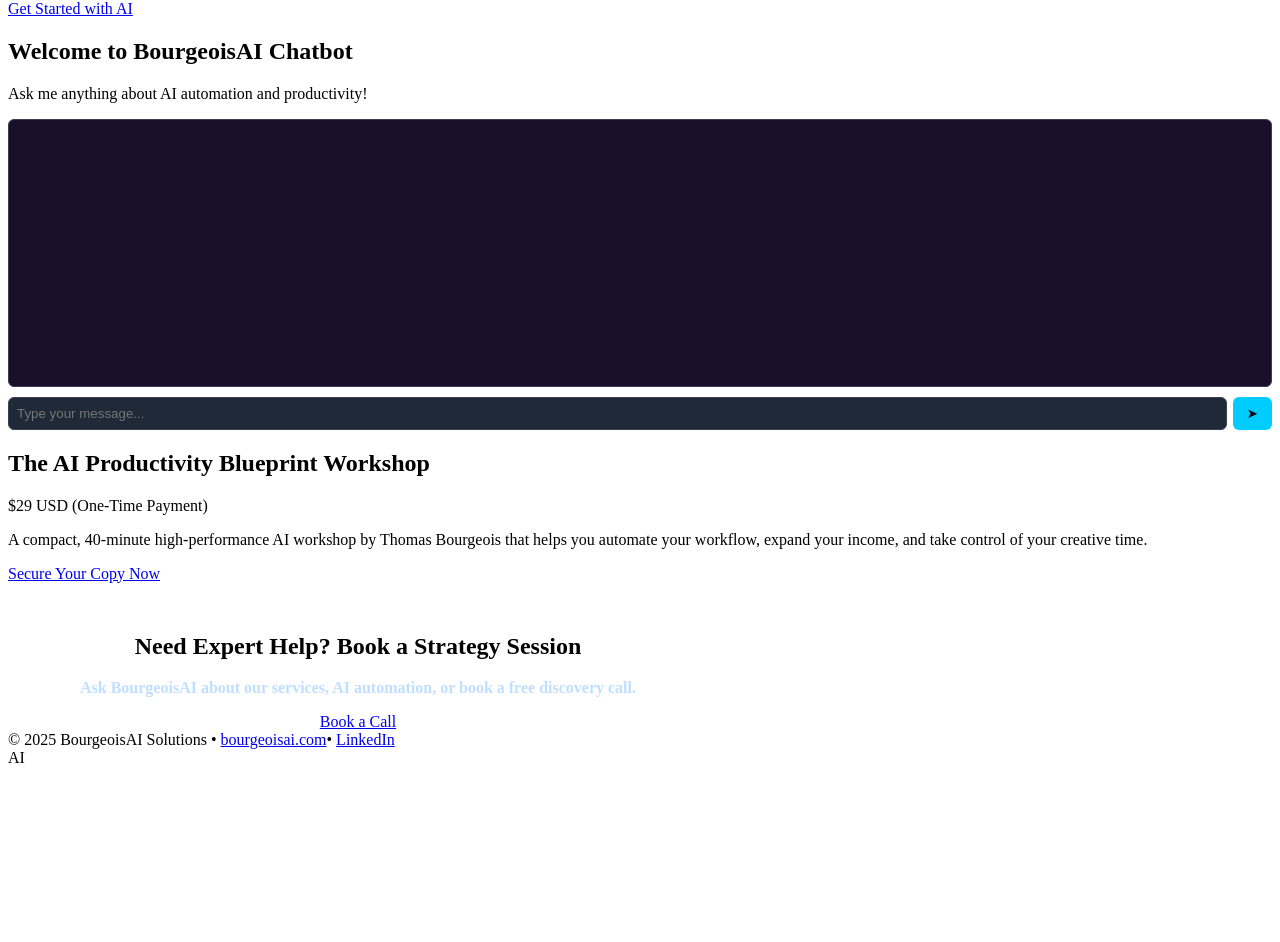
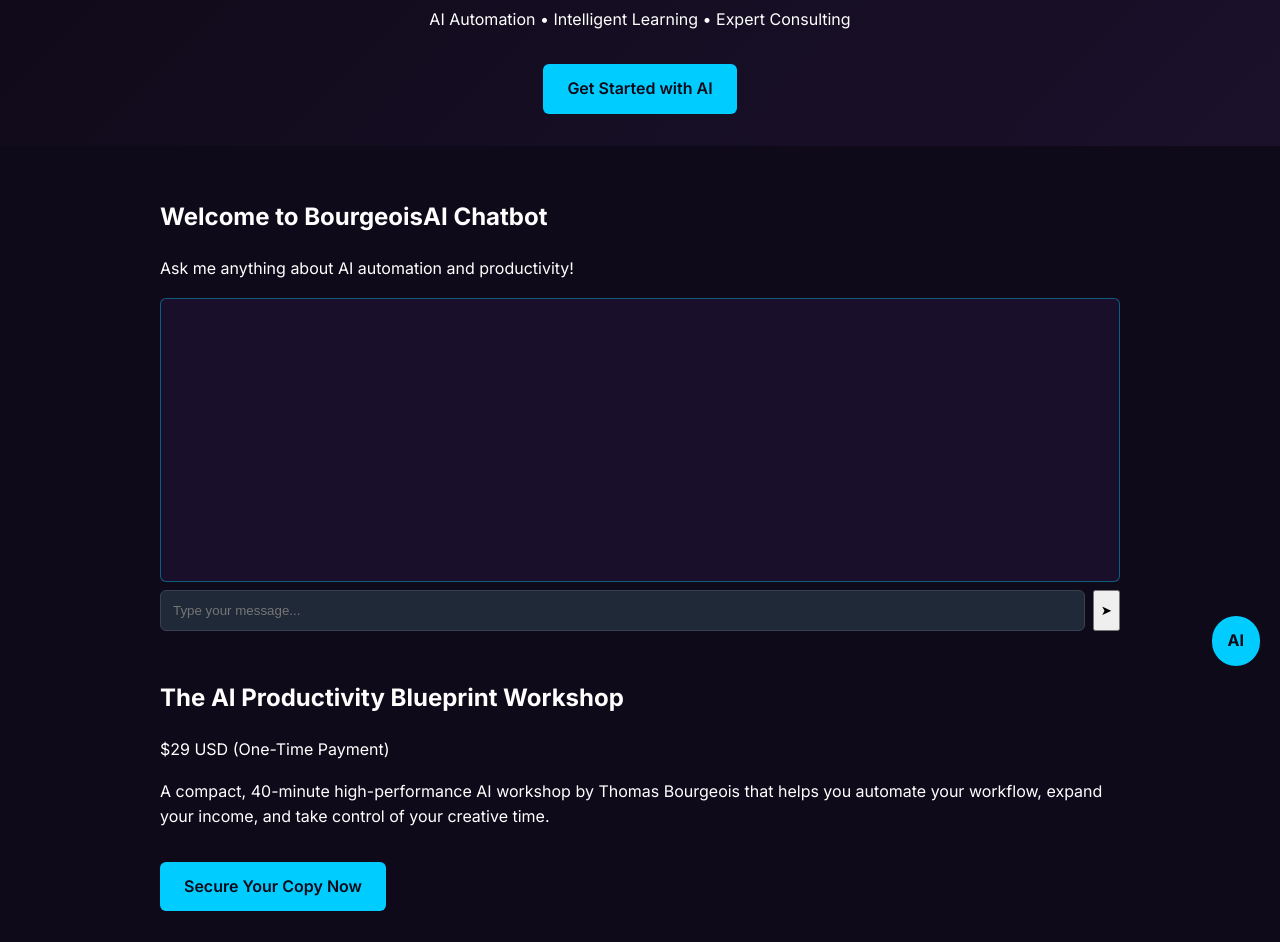
Before and after one commit to BourgeoisAISolutions/BourgeoisAI-Solutions, a website: page public/index.html in a window 1280 px wide. Shown: the part 114-1056 px from the top of the page. Before the commit the page ends 889 px from the top, so only its background shows below. Drawn offline with Linux system fonts and the light colour scheme.

Commit message:
Update index.html

```diff
--- a/public/index.html
+++ b/public/index.html
@@ -7,10 +7,9 @@
   <meta name="description" content="Learn, automate, and grow with BourgeoisAI — AI consulting, intelligent training, and automation for businesses and learners. Get the AI Fundamentals Workshop today." />
   <link rel="preconnect" href="https://fonts.googleapis.com" />
   <link rel="preconnect" href="https://fonts.gstatic.com" crossorigin />
-  <link href="https://fonts.googleapis.com/css2?family=Inter:wght@400;600;700;800&display=swap" rel="stylesheet" />
+  <link href="https://fonts.googleapis.com/css2?family=Inter:wght@400;600;700;800&display=swap" rel="stylesheet" loading="lazy" />
 
   <style>
-    /* [CSS unchanged from previous, for brevity] */
     :root {
       --bg-dark: #0F0A19;
       --text-dark: #FFFFFF;
@@ -22,13 +21,121 @@
       --button-hover-bg: #0099CC;
       --card-bg: #1A0F2B;
       --card-border: rgba(0, 204, 255, 0.4);
-      --chat-bubble-bg: var(--accent-primary);
+      --chat-window-bg: #1A0F2B;
       --chat-scrollbar-thumb: #D0D8E8;
-      --chat-window-bg: #1A0F2B;
-      --chat-bubble-shadow: rgba(0, 204, 255, 0.5);
       --chat-placeholder: #A8B8C7;
     }
-    /* Other styles remain unchanged */
+
+    body {
+      margin: 0;
+      font-family: 'Inter', sans-serif;
+      background: var(--bg-dark);
+      color: var(--text-dark);
+      line-height: 1.6;
+    }
+
+    header {
+      background: var(--header-gradient);
+      padding: 2rem;
+      text-align: center;
+    }
+
+    header h1 {
+      font-size: 2rem;
+      margin-bottom: 0.5rem;
+    }
+
+    .cta-button {
+      display: inline-block;
+      margin-top: 1rem;
+      padding: 0.75rem 1.5rem;
+      background: var(--button-bg);
+      color: var(--bg-dark);
+      border-radius: 6px;
+      text-decoration: none;
+      font-weight: 600;
+      transition: background 0.3s ease;
+    }
+
+    .cta-button:hover {
+      background: var(--button-hover-bg);
+    }
+
+    main {
+      padding: 2rem;
+      max-width: 960px;
+      margin: auto;
+    }
+
+    section {
+      margin-bottom: 3rem;
+    }
+
+    #chat-window {
+      background: var(--chat-window-bg);
+      border-radius: 6px;
+      border: 1px solid var(--card-border);
+      height: 250px;
+      overflow-y: auto;
+      padding: 1rem;
+      font-size: 14px;
+    }
+
+    #chat-form {
+      display: flex;
+      gap: 0.5rem;
+      margin-top: 0.5rem;
+    }
+
+    #user-input {
+      flex: 1;
+      padding: 0.75rem;
+      border-radius: 6px;
+      border: 1px solid #374151;
+      background: #1f2937;
+      color: white;
+    }
+
+    #chat-bubble {
+      position: fixed;
+      bottom: 20px;
+      right: 20px;
+      background: var(--accent-primary);
+      color: var(--bg-dark);
+      padding: 0.75rem 1rem;
+      border-radius: 50px;
+      cursor: pointer;
+      font-weight: bold;
+      box-shadow: 0 0 10px var(--chat-bubble-shadow);
+      transition: transform 0.3s ease;
+    }
+
+    #chat-bubble:hover {
+      transform: scale(1.05);
+    }
+
+    footer {
+      text-align: center;
+      padding: 1rem;
+      font-size: 0.9rem;
+      background: #1B112B;
+    }
+
+    footer a {
+      color: var(--accent-primary);
+      text-decoration: none;
+      margin: 0 0.5rem;
+    }
+
+    @media (max-width: 600px) {
+      header h1 {
+        font-size: 1.5rem;
+      }
+
+      .cta-button {
+        padding: 0.5rem 1rem;
+      }
+    }
   </style>
 </head>
 <body>
@@ -40,59 +147,53 @@
   </header>
 
   <main>
-    <section id="chatbot-hero">
-      <h1>Welcome to BourgeoisAI Chatbot</h1>
+    <section id="chatbot-hero" aria-label="Chatbot interface">
+      <h2>Welcome to BourgeoisAI Chatbot</h2>
       <p>Ask me anything about AI automation and productivity!</p>
 
-      <div id="chat-window" role="log" aria-relevant="additions" style="color:white; background:#1A0F2B; border-radius:6px; border:1px solid #374151; height:250px; overflow-y:auto; padding:8px; margin-bottom:10px; font-size:14px;"></div>
+      <div id="chat-window" role="log" aria-live="polite"></div>
 
-      <form id="chat-form" aria-label="Chat input form" style="display:flex; gap:6px;">
-        <input type="text" id="user-input" placeholder="Type your message..." aria-label="User input" autocomplete="off" style="flex:1; padding:8px; border-radius:6px; border:1px solid #374151; background:#1f2937; color:white;" />
-        <button type="submit" aria-label="Send message" style="padding:8px 14px; border:none; border-radius:6px; background:var(--button-bg); color:var(--bg-dark); cursor:pointer; margin-top:0;">➤</button>
+      <form id="chat-form">
+        <input type="text" id="user-input" placeholder="Type your message..." aria-label="User input" autocomplete="off" />
+        <button type="submit" aria-label="Send message">➤</button>
       </form>
     </section>
 
-    <section id="purchase" class="purchase-section">
+    <section id="purchase">
       <h2>The AI Productivity Blueprint Workshop</h2>
       <p class="price">$29 USD (One-Time Payment)</p>
       <p>A compact, 40-minute high-performance AI workshop by Thomas Bourgeois that helps you automate your workflow, expand your income, and take control of your creative time.</p>
       <a href="https://gum.new/gum/cmhea7svt001104ju7d2p1syw" target="_blank" rel="noopener noreferrer" class="cta-button">Secure Your Copy Now</a>
     </section>
 
-    <section style="margin-top:50px;text-align:center; max-width: 700px;">
+    <section>
       <h2>Need Expert Help? Book a Strategy Session</h2>
       <p style="color: var(--text-light); font-weight: 600;">Ask BourgeoisAI about our services, AI automation, or book a free discovery call.</p>
-      <!-- Chat Now button removed -->
       <a href="https://calendly.com/thomas-bourgeoisai/new-meeting" target="_blank" rel="noopener noreferrer" class="cta-button">Book a Call</a>
     </section>
   </main>
 
   <footer>
     © 2025 BourgeoisAI Solutions •
-    <a href="https://bourgeoisai.com" target="_blank" rel="noopener noreferrer">bourgeoisai.com</a>•
-    <a href="https://www.linkedin.com/in/thomas-bourgeois-7933491a2/" target="_blank" rel="noopener noreferrer">LinkedIn</a>
+    <a href="https://bourgeoisai.com" target="_blank">bourgeoisai.com</a>•
+    <a href="https://www.linkedin.com/in/thomas-bourgeois-7933491a2/" target="_blank">LinkedIn</a>
   </footer>
 
-  <div id="chat-bubble" aria-label="Toggle chat" title="Chat with BourgeoisAI">
-    AI
-  </div>
+  <div id="chat-bubble" aria-label="Toggle chat" title="Chat with BourgeoisAI">AI</div>
 
   <script>
     const chatBubble = document.getElementById("chat-bubble");
     const chatContainer = document.getElementById("chatbot-hero");
-    chatBubble.addEventListener("click", function () {
-      if (chatContainer.style.display === "block") {
-        chatContainer.style.display = "none";
-      } else {
-        chatContainer.style.display = "block";
-      }
+
+    chatBubble.addEventListener("click", () => {
+      chatContainer.style.display = chatContainer.style.display === "none" ? "block" : "none";
     });
 
     const chatForm = document.getElementById("chat-form");
     const userInput = document.getElementById("user-input");
     const chatWindow = document.getElementById("chat-window");
 
-    chatForm.addEventListener("submit", async function (e) {
+    chatForm.addEventListener("submit", async (e) => {
       e.preventDefault();
       const message = userInput.value.trim();
       if (!message) return;
@@ -110,13 +211,11 @@
           body: JSON.stringify({ message })
         });
         const data = await response.json();
-        const typingEl = document.getElementById("ai-typing");
-        if (typingEl) typingEl.remove();
+        document.getElementById("ai-typing").remove();
         chatWindow.innerHTML += `<p><strong>BourgeoisAI:</strong> ${data.reply}</p>`;
         chatWindow.scrollTop = chatWindow.scrollHeight;
       } catch (error) {
-        const typingEl = document.getElementById("ai-typing");
-        if (typingEl) typingEl.remove();
+        document.getElementById("ai-typing").remove();
         chatWindow.innerHTML += `<p><strong>BourgeoisAI:</strong> Sorry, something went wrong.</p>`;
       }
     });
```
